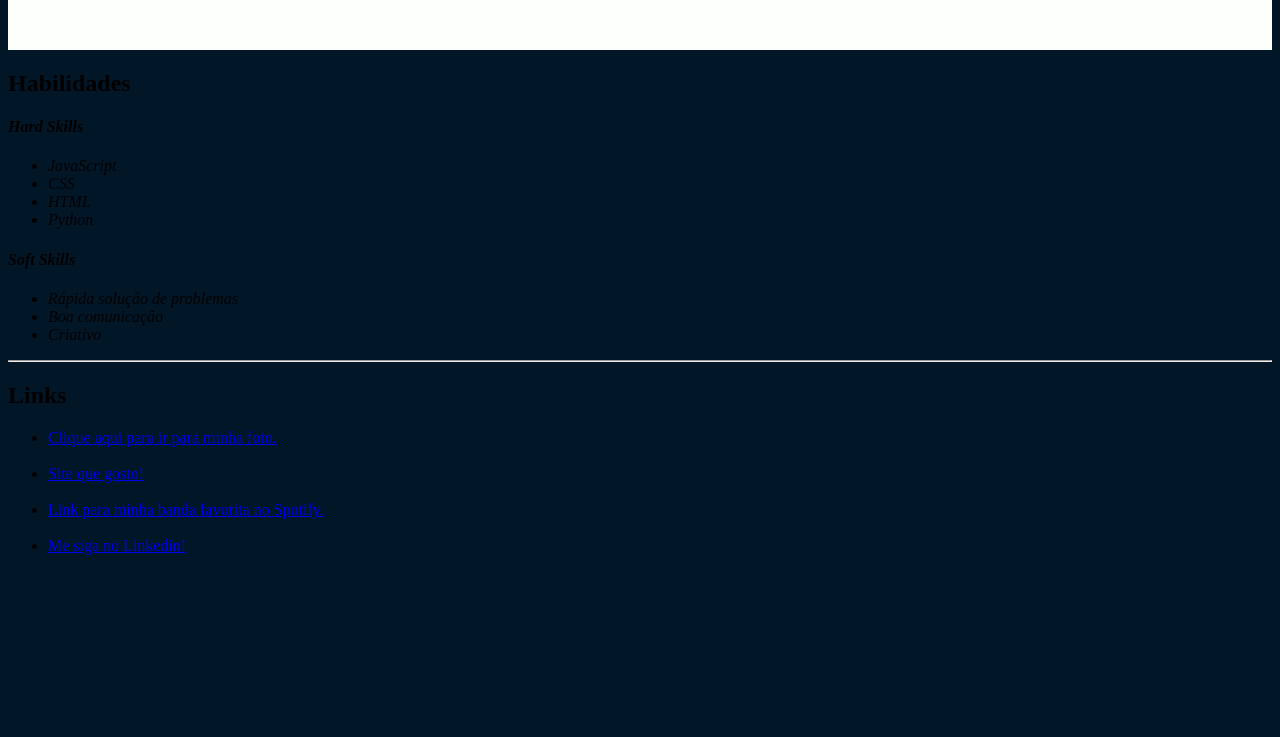
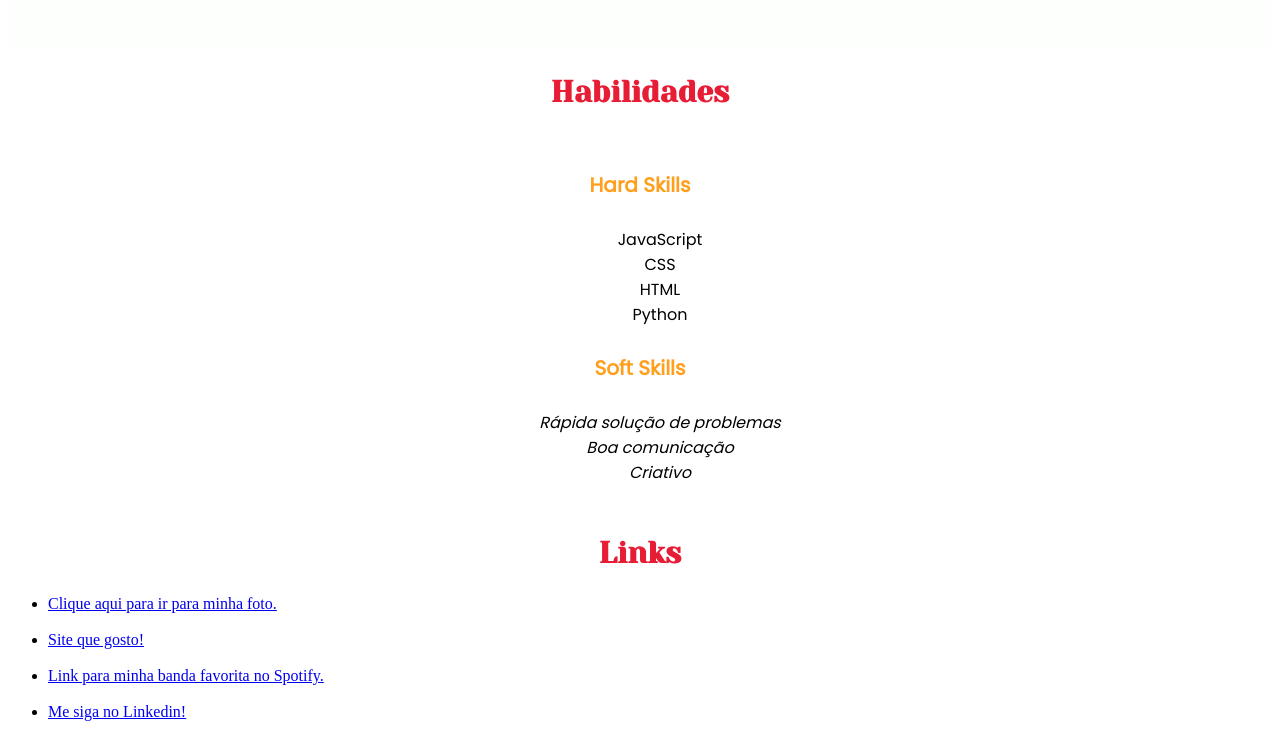
Before and after one commit to guimarquesfvm/guimarquesfvm.github.io, a plain HTML site: page meuPortifolio.html in a window 1280 px wide. Shown: the part 696-1433 px from the top of the page. Before the commit the page ends 1267 px from the top, so only its background shows below. Drawn offline with Linux system fonts and the light colour scheme.

Commit message:
centralizando habilidades

```diff
--- a/meuPortifolio.html
+++ b/meuPortifolio.html
@@ -37,34 +37,34 @@
         </div>
     </div>
      <!-- Habilidades -->
-<div id="lista-completa">
-        <div id="lista">
-            <h2 id="hab">
-                Habilidades
-            </h2>
 
-            <em><h4>Hard Skills</h4></em>
+     <h2>
+        Habilidades
+    </h2>
 
-            <ul>
-                <em>
-                <li class="javascript">JavaScript</li>
-                <li class="cssclass">CSS</li>
-                <li class="htmlclass">HTML</li>
-                <li class="pythonclass">Python</li>
-                </em>
-            </ul>
+    <div id="lista-completa">
+        <h4>Hard Skills</h4>
+            <div id="hard">
+                <ul>
+                    <li>JavaScript</li>
+                    <li>CSS</li>
+                    <li>HTML</li>
+                    <li>Python</li>
+                </ul>
+            </div>
 
-            <em><h4>Soft Skills</h4></em>
+        <h4>Soft Skills</h4>
+            <div id="soft">
+                <ul>
+                    <em>
+                    <li>Rápida solução de problemas</li>
+                    <li>Boa comunicação</li>
+                    <li>Criativo</li>
+                    </em>
+                </ul>
+            </div>
+    </div>
 
-            <ul>
-                <em>
-                <li class="problemas">Rápida solução de problemas</li>
-                <li class="comunicacao">Boa comunicação</li>
-                <li class="criativo">Criativo</li>
-                </em>
-            </ul>
-
-            <hr>
 
         <!-- Links -->
 
@@ -89,10 +89,6 @@
             </ul>
 
 
-        </div>
-</div>
-
-
 
 
 
--- a/style.css
+++ b/style.css
@@ -1,5 +1,5 @@
 body{
-  background-color: #011627;
+  /* background-color: #011627; */
 }
 
 #indice a{
@@ -37,6 +37,36 @@ h1{
   font-size: 60px;
 }
 
+h2{
+  font-family: 'Yeseva One', cursive;
+  color: #E71D36;
+  text-align: center;
+  font-size: 30px;
+}
+
+h4{
+  font-family: 'Poppins', sans-serif;
+  color: #FF9F1C;
+  text-align: center;
+  font-size: 20px;
+  display: block;
+}
+
+#soft li, #hard li{
+  font-family: 'Poppins', sans-serif;
+  text-align: center;
+  list-style: none;
+  display: block;
+}
+
+#lista-completa{
+  display: block;
+  padding: 10px 30%;
+
+}
+
+
+
 img{
     display: inline-block;
     width: 250px;
```
